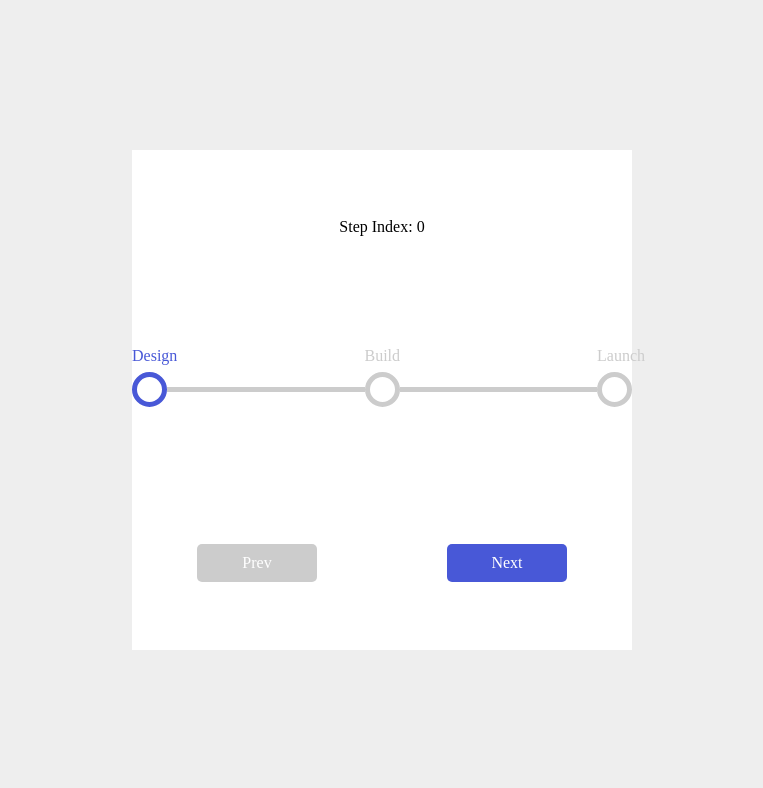
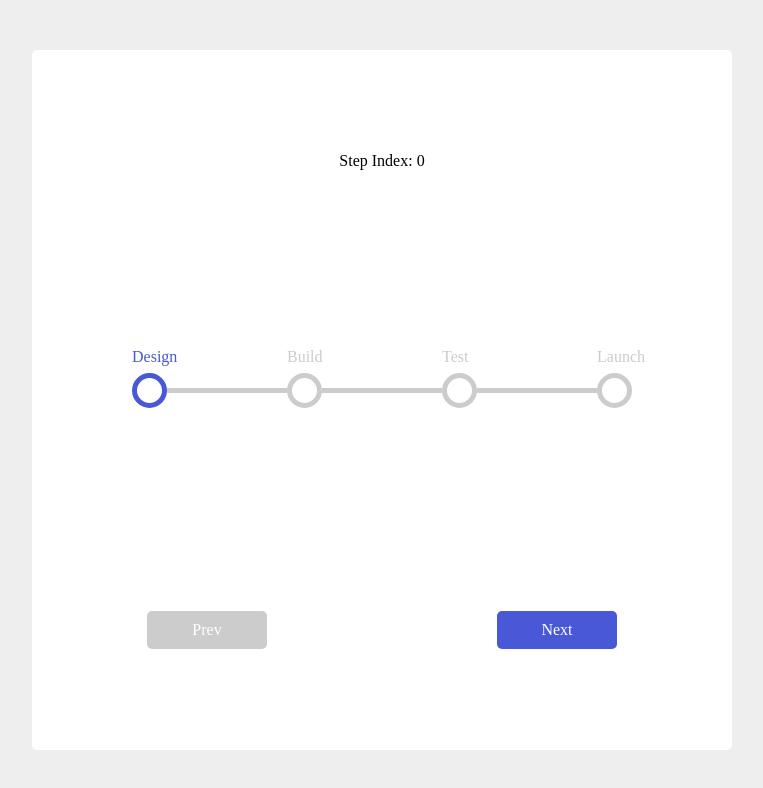
Before and after one commit to dehimer/react-step-progress-component-demo, a React app: page /#/1 in a window 1280 px wide. Shown: the top 788 px of the page, without its empty margins (258-1021 px from the left). Built offline with nearby package versions, Linux system fonts and the light colour scheme.

Commit message:
feature: update sizes of container

```diff
--- a/src/client/components/Step/index.css
+++ b/src/client/components/Step/index.css
@@ -13,9 +13,10 @@
     flex-direction: column;
     justify-content: space-around;
     align-items: center;
-    height: 500px;
-    width: 500px;
+    height: 700px;
+    width: 700px;
     background-color: white;
+    border-radius: 5px;
 }
 
 .controls {
--- a/src/client/reducers/index.js
+++ b/src/client/reducers/index.js
@@ -2,7 +2,7 @@ import { NEXT_STEP, PREV_STEP } from "../constants/steps";
 
 const defaultState = {
   step: 0,
-  steps: ['Design', 'Build', 'Launch'],
+  steps: ['Design', 'Build', 'Test', 'Launch'],
   color: '#4858d7',
 };
 
```
